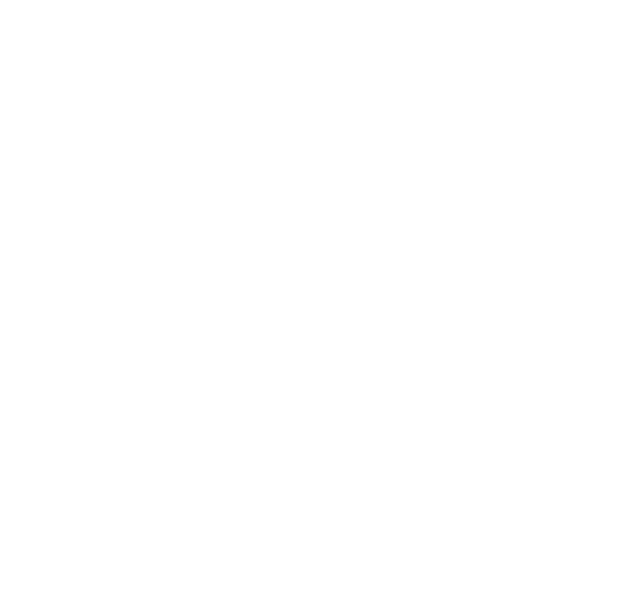
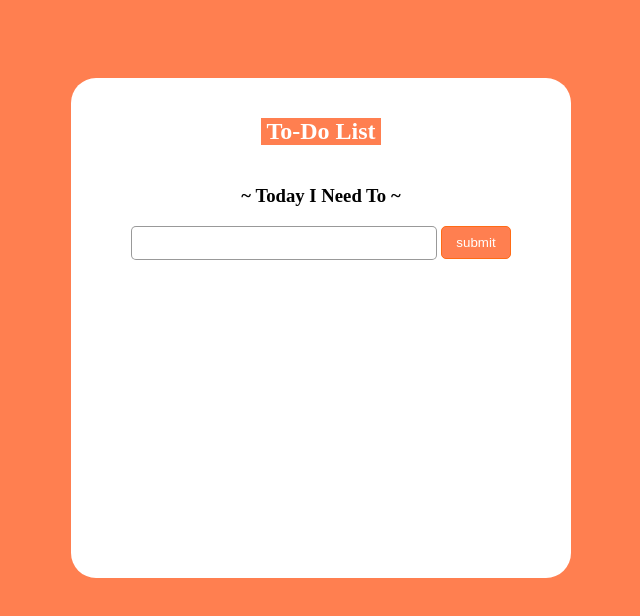
Before and after one commit to dts-kominfo-rea4a/challenge-dom-ASXFA, a website: page index.html in a window 1280 px wide. Shown: the whole page, without its empty margins (327-967 px from the left). Drawn offline with Linux system fonts and the light colour scheme.

Commit message:
First try push

```diff
--- a/index.html
+++ b/index.html
@@ -3,39 +3,130 @@
 	<head>
 		<meta charset="UTF-8" />
 		<meta http-equiv="X-UA-Compatible" content="IE=edge" />
-    <meta name="viewport" content="width=device-width, initial-scale=1.0" />
+		<meta
+			name="viewport"
+			content="width=device-width, initial-scale=1.0"
+		/>
 		<title>Challenge - DOM</title>
+		<style>
+			body {
+				width: 100%;
+				height: 100%;
+				background-color: coral !important;
+				display: flex;
+				justify-content: center;
+				align-items: center;
+				/* position: absolute; */
+			}
+			#app {
+				width: 500px;
+				height: 500px;
+				background-color: white;
+				border-radius: 25px;
+				margin-top: 70px;
+			}
+			#todo-title {
+				background-color: coral;
+				color: white;
+				text-align: center;
+				width: 120px;
+				margin: 40px auto;
+			}
+			#todo-subtitle {
+				text-align: center;
+			}
+			#input {
+				text-align: center;
+			}
+			#todo-input {
+				width: 300px;
+				height: 30px;
+				border: 1px solid rgba(0, 0, 0, 0.4);
+				border-radius: 5px;
+			}
+			#todo-input:focus {
+				outline: none !important;
+				border: 1px solid coral;
+				box-shadow: 0 0 10px coral;
+			}
+			#todo-submit {
+				padding: 8px;
+				width: 70px;
+				background-color: coral;
+				border: 1px solid rgb(255, 107, 21);
+				border-radius: 5px;
+				color: white;
+			}
+			#todo-submit:hover {
+				background-color: rgb(252, 103, 49);
+				cursor: pointer;
+			}
+			#todo-output {
+				margin-left: 40px;
+			}
+			#todo-output li {
+				margin-bottom: 15px;
+			}
+		</style>
 	</head>
 	<body>
 		<div id="app">
 			<!-- TODO: Buatlah sebuah header dengan id todo-title -->
+			<div id="todo-title">
+				<h2>To-Do List</h2>
+			</div>
 			<!-- TODO: Buatlah sebuah subtitle dengan id todo-subtitle -->
-
+			<div id="todo-subtitle">
+				<h3>~ Today I Need To ~</h3>
+			</div>
 			<!-- Section: input -->
+			<div id="input">
 				<!-- TODO: Buatlah sebuah input bertipe text dengan id todo-input -->
+				<input type="text" id="todo-input" />
 				<!-- TODO: Buatlah sebuah button dengan id todo-submit -->
-
+				<button id="todo-submit">submit</button>
+			</div>
 			<!-- Section output -->
 			<!-- TODO: Buatlah sebuah <ul> dengan id todo-output -->
+			<ul id="todo-output"></ul>
 		</div>
 
 		<!-- ! Untuk tantangan ini, script jangan diubah ke external js yah ! -->
 		<script>
 			// TODO: Deklarasi variable sesuai dengan kebutuhan di sini
-      let button;
-      let input;
-      let output;
+			let button =
+				document.getElementById('todo-submit');
+			let input = document.getElementById('todo-input');
+			let output =
+				document.getElementById('todo-output');
 
 			// TODO: Buatlah sebuah fungsi dengan nama fnClickHandler
 			// Fungsi yang digunakan untuk menambahkan tulisan
 			// Jangan ubah cara deklarasi fungsinya, cukup isi saja
-      function fnClickHandler(toDoItem) {}
+			function fnClickHandler(toDoItem) {
+				let isi = document.createElement('li');
+				isi.append(toDoItem);
+				output.appendChild(isi);
+
+				input.value = '';
+			}
 
 			// TODO: register event onclick / addEventListener untuk button
 			// akan menjalankan fungsi fnClickHandler
 
+			button.addEventListener('click', (event) => {
+				fnClickHandler(input.value);
+			});
+
 			// TODO: register event onkeypress / addEventListener untuk input
 			// sehingga saat di input ditekan enter akan menjalankan fungsi fnClickHandler juga
+			document.addEventListener('keypress', (event) => {
+				let buttonPressed = event.key;
+
+				if (buttonPressed === 'Enter') {
+					fnClickHandler(input.value);
+				}
+			});
 		</script>
 	</body>
 </html>
```
Lines whose indentation alone changed are shown as unchanged.
